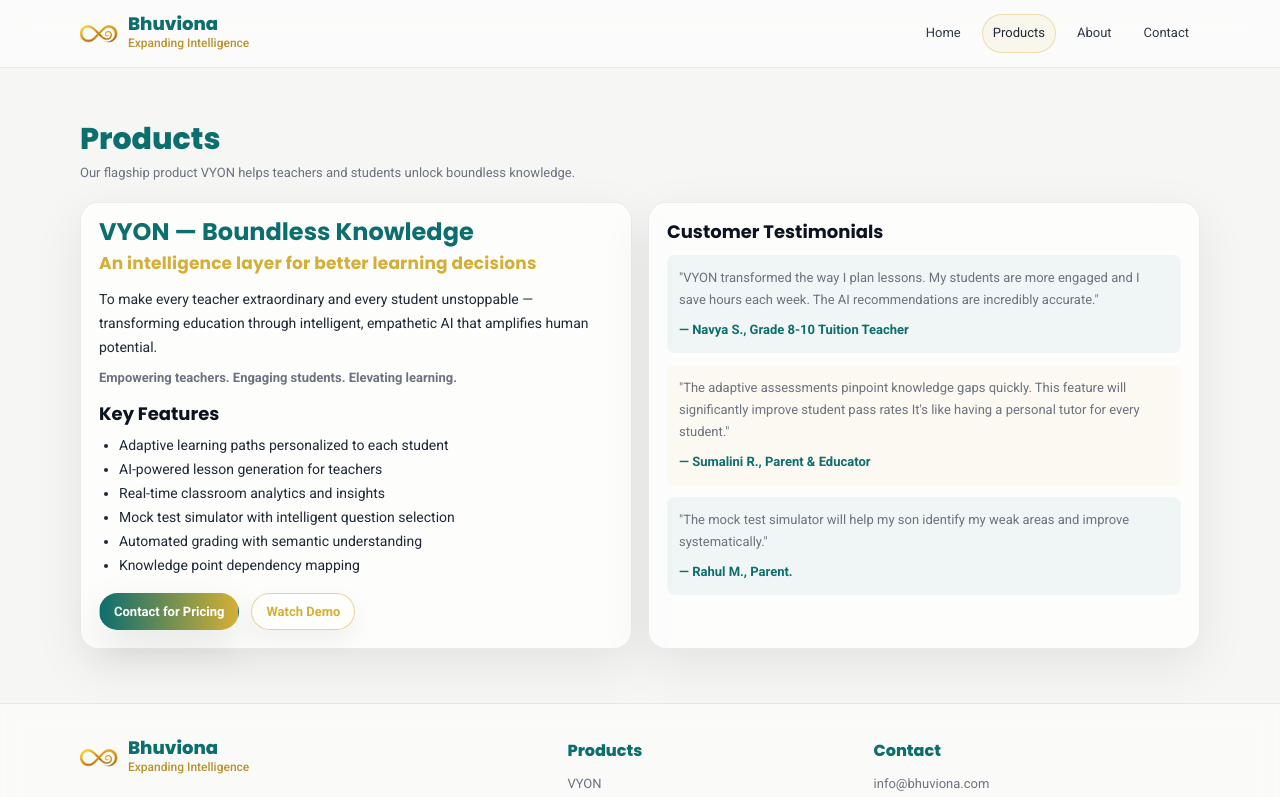
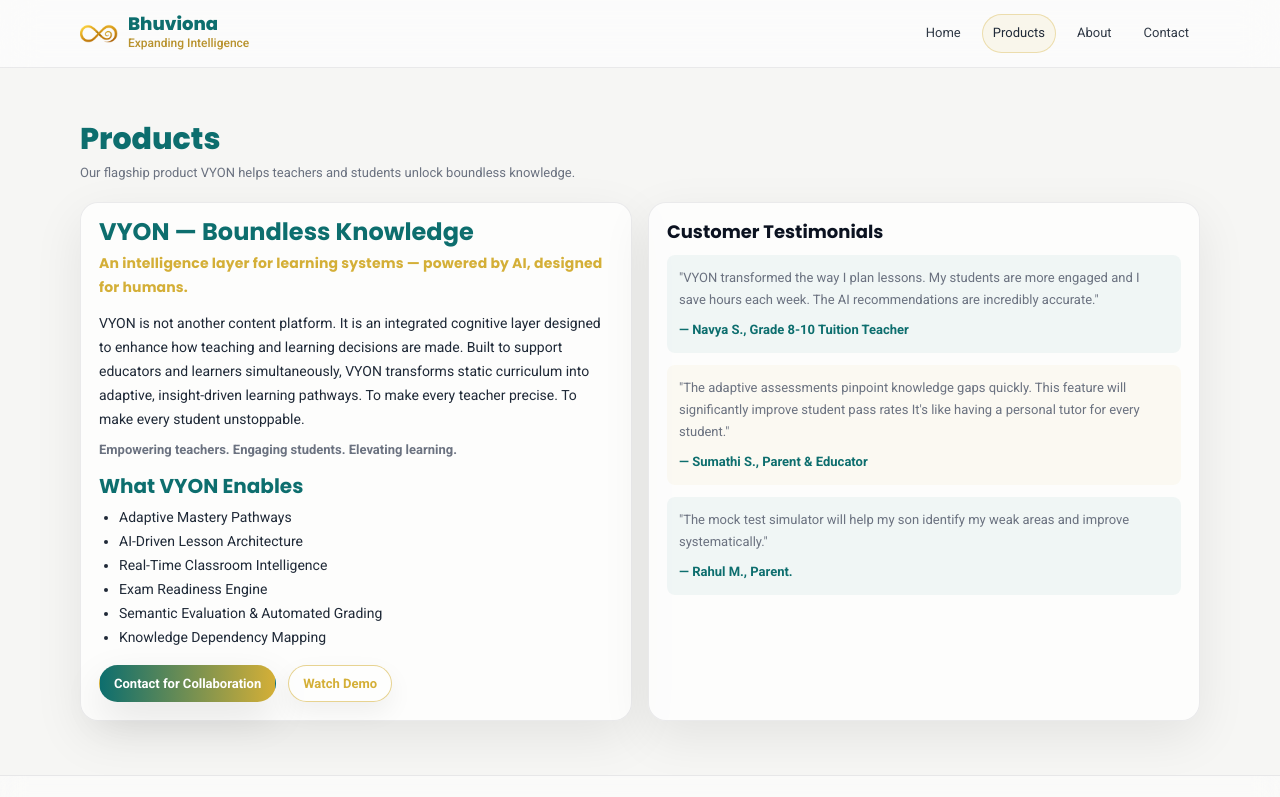
Before and after one commit to bhuvionatechnologies-VYON/BhuvionaWebsite, a React (Vite) app: page /products in a window 1280 px wide. Shown: the top 797 px of the page. Built offline with nearby package versions, Linux system fonts and the light colour scheme.

Commit message:
Updated what VYON Enables and Contact for Collab

```diff
--- a/src/pages/Products/Products.jsx
+++ b/src/pages/Products/Products.jsx
@@ -27,13 +27,18 @@ export default function Products() {
           <div style={{ marginTop: 18 }} className="grid-2">
             <Card>
               <div className="h3" style={{ fontSize: 24, color: "var(--aqua)" }}>VYON — Boundless Knowledge</div>
-              <div className="taglineGold" style={{ marginTop: 8 }}>
-                An intelligence layer for better learning decisions
+              <div className="taglineGold" style={{ fontSize: 14, marginTop: 8 }}>
+                An intelligence layer for learning systems — powered by AI, designed for humans.
               </div>
 
               <div className="p" style={{ marginTop: 12 }}>
-                To make every teacher extraordinary and every student unstoppable — transforming
-                education through intelligent, empathetic AI that amplifies human potential.
+                VYON is not another content platform.
+                It is an integrated cognitive layer designed to enhance how teaching and learning decisions are made.
+
+                Built to support educators and learners simultaneously, VYON transforms static curriculum into adaptive, insight-driven learning pathways.
+
+                To make every teacher precise.
+                To make every student unstoppable.
               </div>
 
               <div className="p-sm" style={{ marginTop: 8, fontWeight: 600 }}>
@@ -42,14 +47,14 @@ export default function Products() {
 
               <div style={{ height: 14 }} />
 
-              <div className="h3">Key Features</div>
+              <div className="h3" style={{ fontSize: 20, color: "var(--aqua)" }} >What VYON Enables</div>
               <ul className="p" style={{ marginTop: 8, paddingLeft: 20 }}>
-                <li>Adaptive learning paths personalized to each student</li>
-                <li>AI-powered lesson generation for teachers</li>
-                <li>Real-time classroom analytics and insights</li>
-                <li>Mock test simulator with intelligent question selection</li>
-                <li>Automated grading with semantic understanding</li>
-                <li>Knowledge point dependency mapping</li>
+                <li>Adaptive Mastery Pathways</li>
+                <li>AI-Driven Lesson Architecture</li>
+                <li>Real-Time Classroom Intelligence</li>
+                <li>Exam Readiness Engine</li>
+                <li>Semantic Evaluation & Automated Grading</li>
+                <li>Knowledge Dependency Mapping</li>
               </ul>
 
               <div className="ctaRow" style={{ marginTop: 16 }}>
@@ -63,7 +68,7 @@ export default function Products() {
                     variant="solid"
                     onClick={() => navigate('/contact')}
                   >
-                    Contact for Pricing
+                    Contact for Collaboration
                   </Button>
                 <Button onClick={() => window.open('https://www.youtube.com/@bhuviona', '_blank')}>
                   Watch Demo
@@ -90,7 +95,7 @@ export default function Products() {
                    It's like having a personal tutor for every student."
                 </div>
                 <div className="p-sm" style={{ fontWeight: 700, marginTop: 8, color: "var(--aqua)" }}>
-                  — Sumalini R., Parent & Educator
+                  — Sumathi S., Parent & Educator
                 </div>
               </div>
 
```
